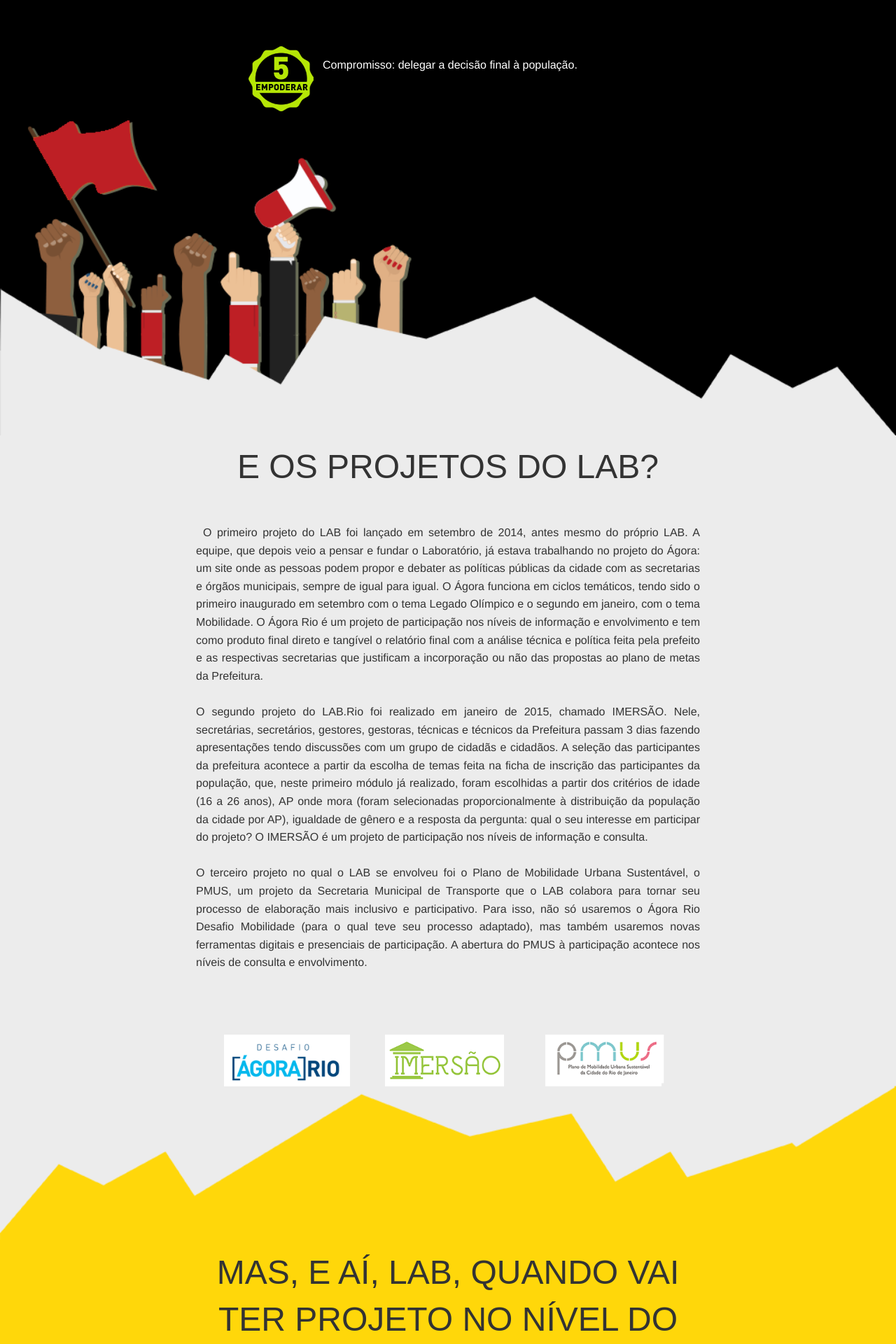
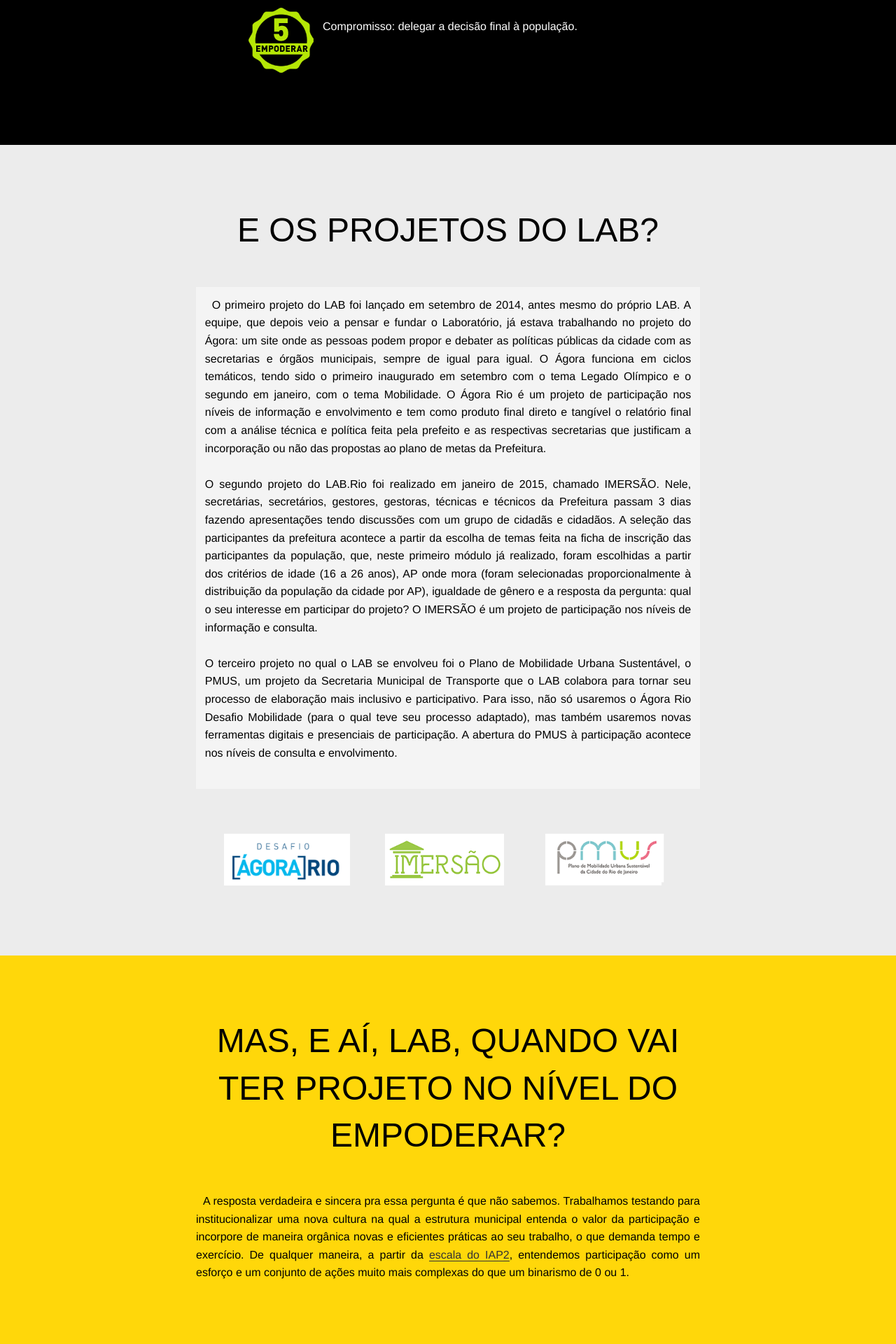
Before and after one commit to LAB-Rio/labrio.cc, a PHP site: page /saibamais.html in a window 1280 px wide. Shown: the part 2600-4520 px from the top of the page at 70% size. Run offline with PHP 8.4, Linux system fonts and the light colour scheme; some web fonts are replaced.

Commit message:
WIP for saiba mais

```diff
--- a/assets/stylesheets/application.css
+++ b/assets/stylesheets/application.css
@@ -105,49 +105,40 @@ body.project-imersao td.yard { background: #879d1a }
 
 body.saiba-mais { background: white }
 
-
-.grey-bg { background-color: #ECECEC; color: #333 }
-.grey-bg h2 { color: #333 }
+/** Saiba mais **/
+.grey-bg { background-color: #ECECEC; color: #000 }
+.grey-bg h2 { color: #000 }
 .black-bg { background-color: black; color: white; }
 .black-bg h2 { color: white; }
-.orange-bg { background-color:#FFD70A; color: #333 }
-.orange-bg h2 { color: #333 }
+.orange-bg { background-color:#FFD70A; color: #000 }
+.orange-bg h2 { color: #000 }
+.white-pad { background: rgba(80,80,80,0.1); padding: .8em }
+.white-pad2 { background: rgba(255,255,255,0.4); padding: .8em }
 
-.saiba-mais .internal-menu { display: block; width: 100%; margin-bottom: 6em;  }
+.saiba-mais .internal-menu { display: block; width: 100%; margin-bottom: 1em;  }
 .saiba-mais .internal-menu a { transition: all .2s; display: inline-block; width: 16%; padding: 1em .2em;  vertical-align: middle; background: #333; color: white;   }
 .saiba-mais .internal-menu a:hover { background: orange; }
 .saiba-mais .internal-menu a:before { position: relative; content: ' '; vertical-align: middle; }
 
-.saiba-mais section { padding: 2.5em 0; }
+.saiba-mais section { padding: 2.5em 0 5em 0; }
+.saiba-mais .about img { margin-top: 4em }
+
+
+.saiba-mais section h2 { margin: 1em auto;  font-size: 3em; }
+.saiba-mais section p { text-indent: 10px; }
+
+.saiba-mais .empowerment a { color: #333; border-bottom: 1px solid #333; }
+
+.what-participation ol { list-style-type:none; }
+.what-participation li { display: block; clear: both; padding: 3.5em 0; vertical-align: middle; }
+.what-participation ol img { float: left; margin-top: -1.5em;  }
 
 
 
-.saiba-mais section h2 { margin-bottom: 1em; margin-top: -.6em; font-size: 3em; }
-.saiba-mais section p { text-indent: 10px; }
 
-.what-is-the-lab { background: url('../images/orange-crop.png') no-repeat center bottom; background-size: 100%; }
-.what-is-the-lab .about { padding-bottom: 8em; }
-.why-lab { background: #FFD70A url('../images/black-crop.png') no-repeat center bottom; background-size: 100%; }
-.why-lab p { padding-bottom: 10em; }
-
-
-.what-participation { background: black url('../images/grey-image-crop.png') no-repeat center bottom; background-size: 100%; }
-.what-participation ol { padding-bottom: 25em; list-style-type:none; }
-.what-participation li { display: block; clear: both; padding: 3.5em 0; vertical-align: middle; }
-.what-participation ol img { float: left; margin-top: -1.5em;  }
-
-.empowerment { background: #FFD70A url('../images/black-image-crop.png') no-repeat center bottom; background-size: 100%; }
-.empowerment p { padding-bottom: 15em }
-
-
-
-.lab-projects { background: #ECECEC url('../images/orange-invert-crop.png') no-repeat center bottom; background-size: 100%; }
-.lab-projects .block { padding-bottom: 10em }
 .lab-projects ul { margin-top: 4em;  }
 .lab-projects li { text-align: center; display: inline-block; list-style-type: none; width: 32%; }
 
 
-.lab-values { background: #000 url('../images/white-crop.png') no-repeat center bottom; background-size: 100%; }
-.lab-values p { padding-bottom: 10em }
 
-.saiba-mais .talk h2 { font-size: 2em !important; margin-top: -2em !important}
+.saiba-mais .talk h2 { font-size: 2em !important; }
--- a/saibamais.html
+++ b/saibamais.html
@@ -86,7 +86,7 @@
       <div class="medium-6 columns">
         <h2 class="francois text-center text-uppercase">O que é?</h2>
 
-        <p>
+        <p class="white-pad">
         Em dezembro de 2014, a Prefeitura do Rio lançou o seu Laboratório de Participação, criado para aproximar o poder público dos cidadãos e cidadãs carioca, experimentando novas formas de participação na gestão municipal.<br/>
         <br/> A demanda por participação popular é uma demanda social que ficou evidenciada nas manifestações de junho de 2013 e desde então a Prefeitura do Rio tem tentado explorar maneiras de incorporá-la aos seus processos.
         </p>
@@ -174,7 +174,7 @@
     <div class="row">
       <div class="medium-centered block medium-9 columns">
         <h2 class="francois text-uppercase text-center">E os projetos do LAB? </h2>
-        <p class="text-justify">
+        <p class="text-justify white-pad2">
         O primeiro projeto do LAB foi lançado em setembro de 2014, antes mesmo do próprio LAB. A equipe, que depois veio a pensar e fundar o Laboratório, já estava trabalhando no projeto do Ágora: um site onde as pessoas podem propor e debater as políticas públicas da cidade com as secretarias e órgãos municipais, sempre de igual para igual. O Ágora funciona em ciclos temáticos, tendo sido o primeiro inaugurado em setembro com o tema Legado Olímpico e o segundo em janeiro, com o tema Mobilidade. O Ágora Rio é um projeto de participação nos níveis de informação e envolvimento e tem como produto final direto e tangível o relatório final com a análise técnica e política feita pela prefeito e as respectivas secretarias que justificam a incorporação ou não das propostas ao plano de metas da Prefeitura. <br/><br/>
         O segundo projeto do LAB.Rio foi realizado em janeiro de 2015, chamado IMERSÃO. Nele, secretárias, secretários, gestores, gestoras, técnicas e técnicos da Prefeitura passam 3 dias fazendo apresentações tendo discussões com um grupo de cidadãs e cidadãos. A seleção das participantes da prefeitura acontece a partir da escolha de temas feita na ficha de inscrição das participantes da população, que, neste primeiro módulo já realizado, foram escolhidas a partir dos critérios de idade (16 a 26 anos), AP onde mora (foram selecionadas proporcionalmente à distribuição da população da cidade por AP), igualdade de gênero e a resposta da pergunta: qual o seu interesse em participar do projeto? O IMERSÃO é um projeto de participação nos níveis de informação e consulta. <br/><br/>
 	O terceiro projeto no qual o LAB se envolveu foi o Plano de Mobilidade Urbana Sustentável, o PMUS, um projeto da Secretaria Municipal de Transporte que o LAB colabora para tornar seu processo de elaboração mais inclusivo e participativo. Para isso, não só usaremos o Ágora Rio Desafio Mobilidade (para o qual teve seu processo adaptado), mas também usaremos novas ferramentas digitais e presenciais de participação. A abertura do PMUS à participação acontece nos níveis de consulta e envolvimento. <br/><br/>
@@ -205,8 +205,8 @@
         <h2 class="francois text-uppercase text-center">Mas, e aí, LAB, quando vai ter projeto no nível do empoderar?</h2>
 
 
-        <p>
-          A resposta verdadeira e sincera pra essa pergunta é que não sabemos. Trabalhamos testando para institucionalizar uma nova cultura na qual a estrutura municipal entenda o valor da participação e incorpore de maneira orgânica novas e eficientes práticas ao seu trabalho, o que demanda tempo e exercício. De qualquer maneira, a partir da escala do IAP2, entendemos participação como um esforço e um conjunto de ações muito mais complexas do que um binarismo de 0 ou 1.
+        <p class="text-justify">
+        A resposta verdadeira e sincera pra essa pergunta é que não sabemos. Trabalhamos testando para institucionalizar uma nova cultura na qual a estrutura municipal entenda o valor da participação e incorpore de maneira orgânica novas e eficientes práticas ao seu trabalho, o que demanda tempo e exercício. De qualquer maneira, a partir da <a href="http://iap2.org/" target="_blank">escala do IAP2</a>, entendemos participação como um esforço e um conjunto de ações muito mais complexas do que um binarismo de 0 ou 1.
 
         </p>
       </div>
```
